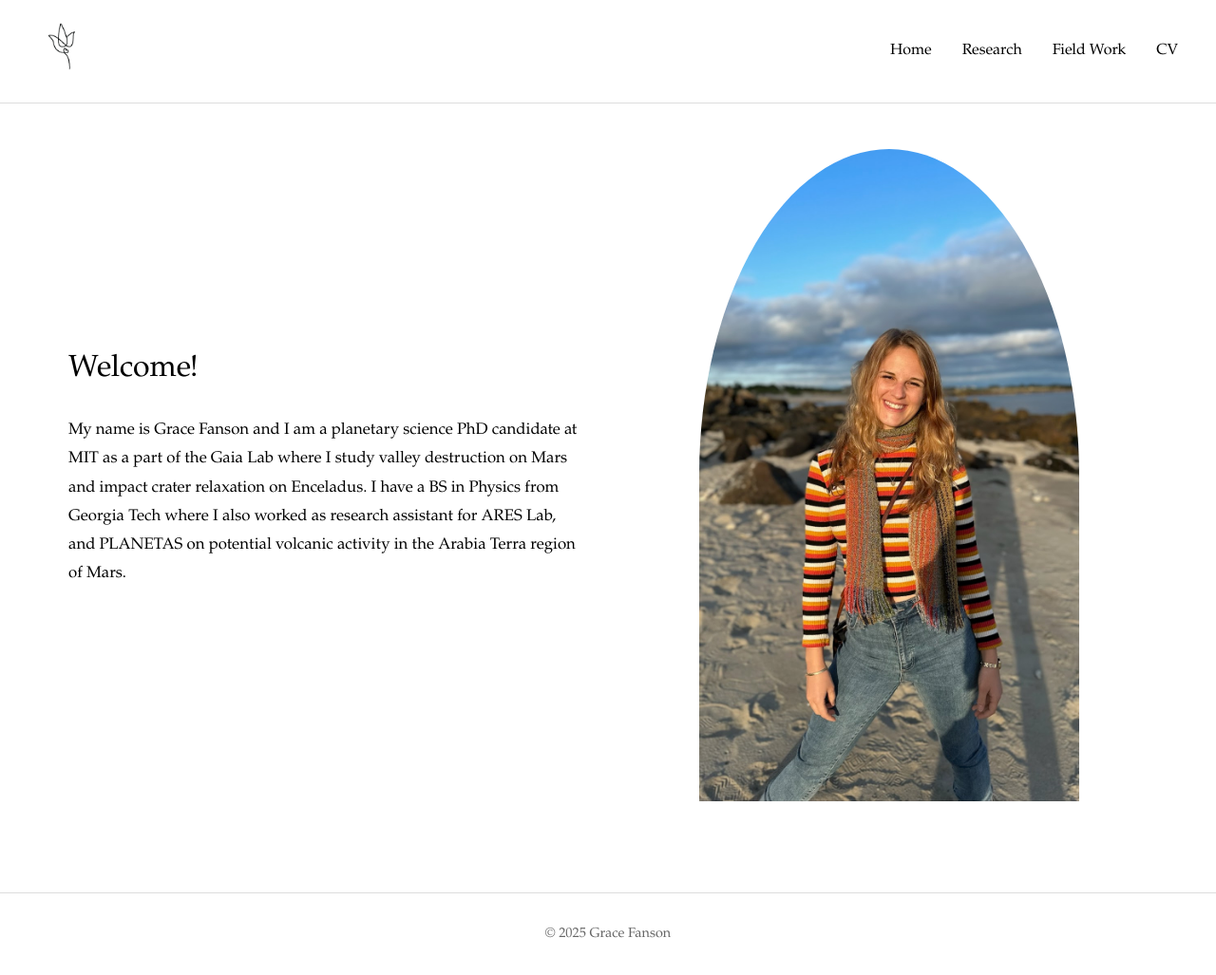
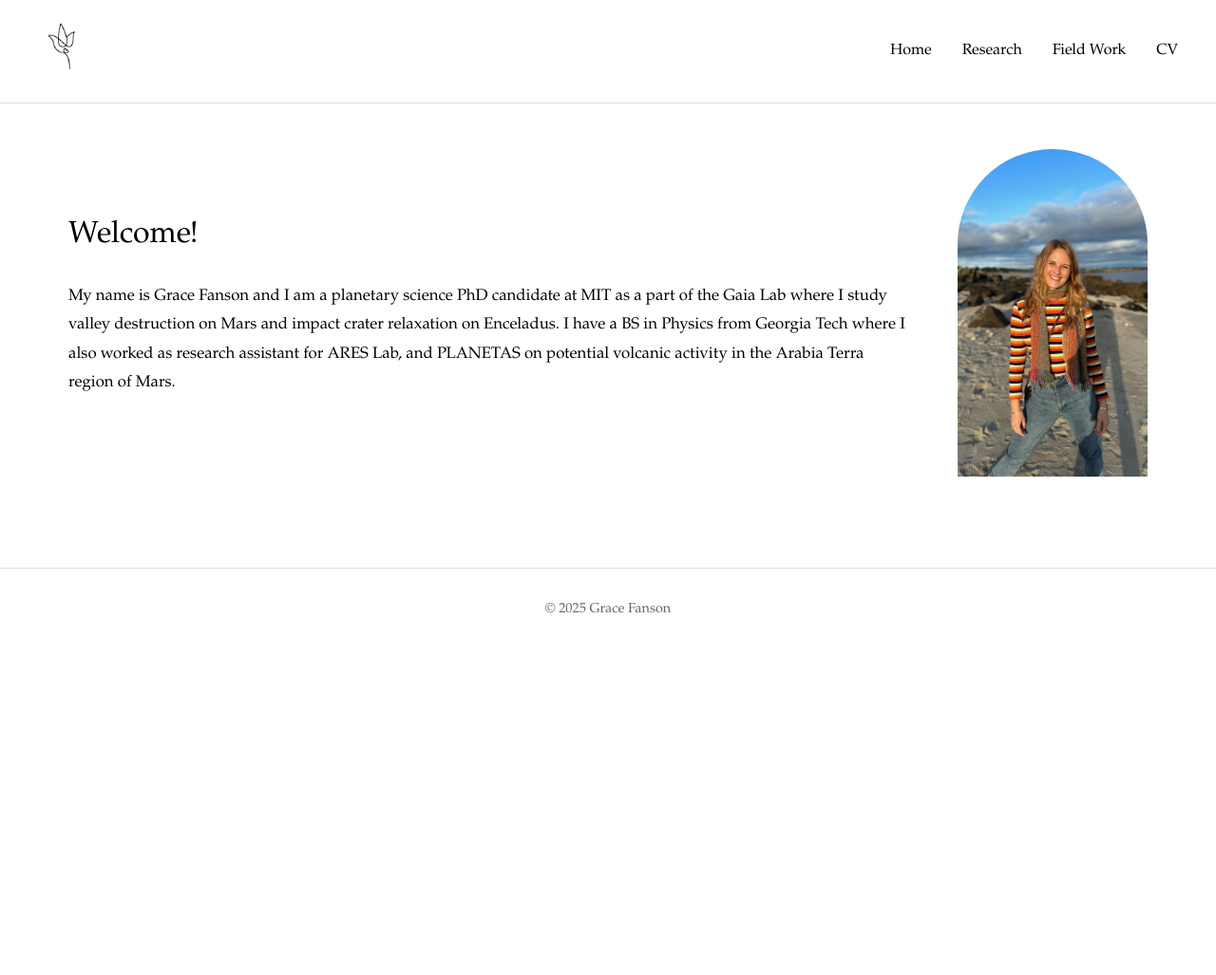
Before and after one commit to gfanson/gfanson.github.io, a Jekyll site: the page built from index.md, in a window 1280 px wide and 1028 px high. Shown: the whole window at 95% size. Built offline with Jekyll 4.4.1, drawn with Linux system fonts in a browser that asks for light colours.

Commit message:
Fix layout, arch, and sizing

```diff
--- a/assets/css/style.css
+++ b/assets/css/style.css
@@ -26,6 +26,7 @@ header {
     max-width: 1200px;
     margin: 0 auto;
     display: flex;
+    flex-direction: row;
     justify-content: space-between;
     align-items: center;
 }
@@ -35,9 +36,14 @@ header {
     width: auto;
 }
 
+nav {
+    margin-left: auto;
+}
+
 nav ul {
     list-style: none;
     display: flex;
+    flex-direction: row;
     gap: 2rem;
 }
 
@@ -61,10 +67,14 @@ main {
 
 /* ===== HOMEPAGE LAYOUT ===== */
 .homepage-container {
-    display: grid;
-    grid-template-columns: 1fr 1fr;
+    display: flex;
+    flex-direction: row;
+    align-items: center;
     gap: 3rem;
-    align-items: center;
+}
+
+.homepage-text {
+    flex: 1;
 }
 
 .homepage-text h1 {
@@ -81,12 +91,11 @@ main {
 
 /* ===== ARCH FRAME IMAGE ===== */
 .arch-frame {
-    width: 100%;
-    max-width: 400px;
-    aspect-ratio: 932 / 1602;
-    border-radius: 50% 50% 0 0;
+    width: 200px;
+    height: 345px;
+    border-radius: 100px 100px 0 0;
     overflow: hidden;
-    margin: 0 auto;
+    flex-shrink: 0;
 }
 
 .arch-frame img {
@@ -129,7 +138,7 @@ a:hover {
     }
 
     .homepage-container {
-        grid-template-columns: 1fr;
+        flex-direction: column;
         gap: 2rem;
     }
 
```
Also changed, not shown: 1 other file.
